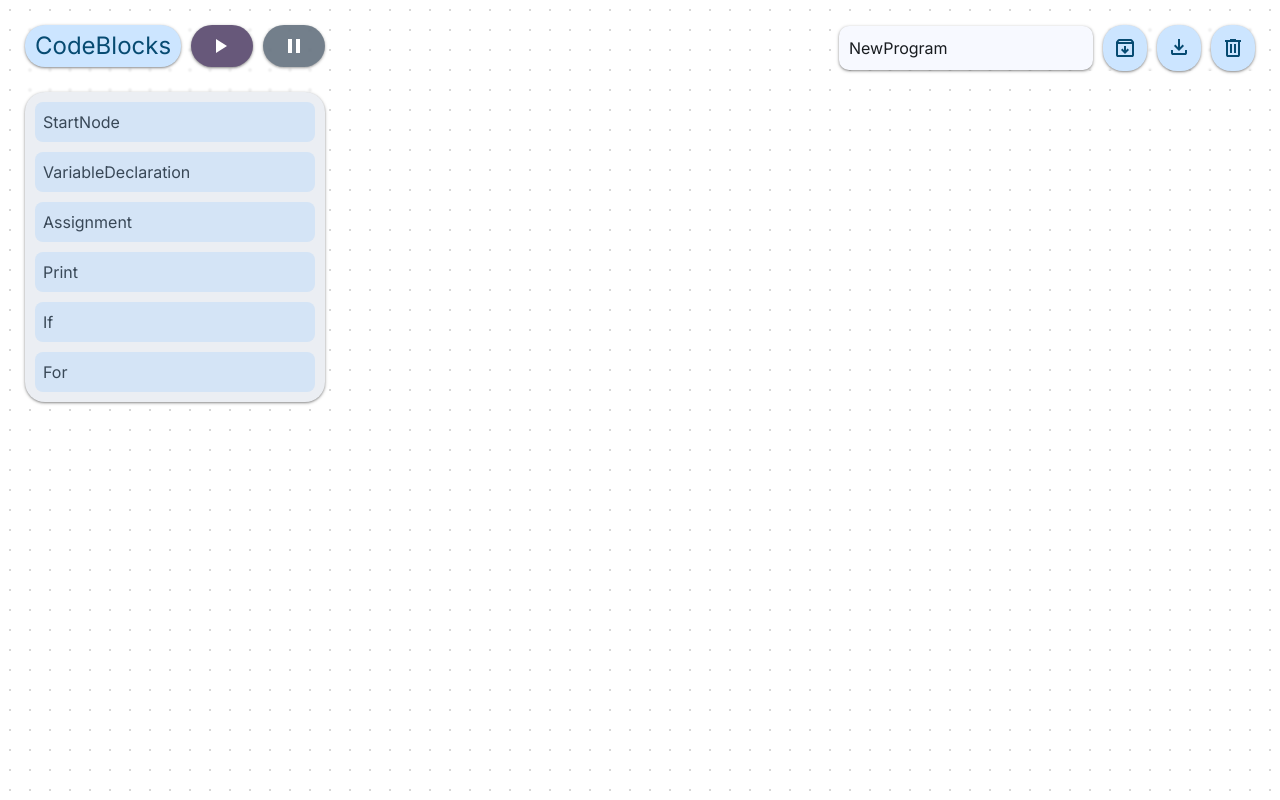
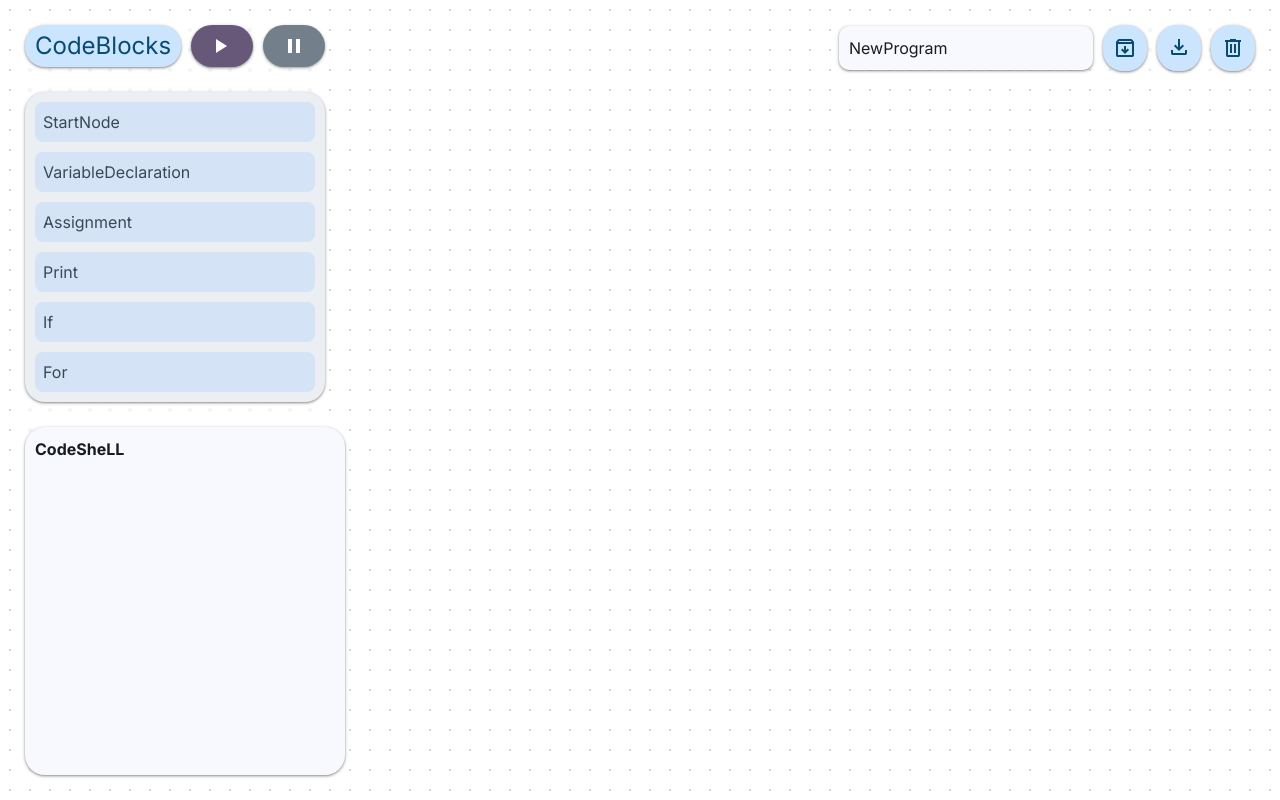
Before and after one commit to artferchelovek/hits-codeblock, a React (Vite) app: page / in a window 1280 px wide. Built offline with nearby package versions, Linux system fonts and the light colour scheme.

Commit message:
корявый терминал

```diff
--- a/src/components/Overlay/Overlay.module.css
+++ b/src/components/Overlay/Overlay.module.css
@@ -1,4 +1,5 @@
 .overlay {
+    height: calc(100vh - 50px);
     backdrop-filter: blur(1px);
     z-index: 100;
     max-width: 300px;
@@ -6,7 +7,6 @@
     margin: 25px;
     gap: 25px;
     display: flex;
-    justify-content: space-between;
     flex-direction: column;
 
     .menu {
@@ -76,3 +76,21 @@
         }
     }
 }
+
+.terminal {
+    padding: 10px;
+    border-radius: 20px;
+    height: 350px;
+    margin-top: auto;
+    display: flex;
+    width: 300px;
+    flex-direction: column;
+    background: var(--md-sys-color-surface);
+    color: var(--md-sys-color-on-surface);
+    box-shadow: var(--md-sys-elevation);
+
+    .terminalLabel {
+        font: var(--md-sys-text-title-medium);
+        font-weight: bold;
+    }
+}
--- a/src/components/Overlay/Overlay.tsx
+++ b/src/components/Overlay/Overlay.tsx
@@ -3,18 +3,82 @@ import SvgStart from "../../svg/SvgStart.tsx";
 import SvgStop from "../../svg/SvgStop.tsx";
 import { useDraggable } from "@dnd-kit/core";
 import { useBlockContext } from "../../context/BlockContext.tsx";
+import { Interpreter } from "../../Class/Interpreter.ts";
+import {
+  type Compilator,
+  useCompileContext,
+} from "../../context/CompileContext.tsx";
+import Terminal from "./Terminal.tsx";
+import type { ExpressionNode } from "../../types/ast.ts";
 
 export default function Overlay() {
+  const { compilator, updateStatus, addPrintable, clearPrintable } =
+    useCompileContext();
   return (
     <div className={styles.overlay}>
-      <Topper />
+      <Topper
+        compilator={compilator}
+        updateStatus={updateStatus}
+        addPrintable={addPrintable}
+        clearPrintable={clearPrintable}
+      />
       <Palette />
+      <Terminal compilator={compilator} />
     </div>
   );
 }
 
-const Topper = () => {
+const Topper = ({
+  compilator,
+  updateStatus,
+  addPrintable,
+  clearPrintable,
+}: {
+  compilator: Compilator;
+  updateStatus: () => void;
+  addPrintable: (node: ExpressionNode) => void;
+  clearPrintable: () => void;
+}) => {
   const { program } = useBlockContext();
+
+  const startProgram = () => {
+    if (compilator) {
+      updateStatus();
+      clearPrintable();
+      try {
+        const runtime = new Interpreter(program).interpreter();
+        let result = runtime.next();
+
+        while (!result.done) {
+          console.log(result.value);
+          if (result.value?.type === "Print") addPrintable(result.value.print);
+          result = runtime.next();
+        }
+      } catch (error) {
+        console.log(error);
+      }
+      updateStatus();
+    }
+  };
+
+  const startProgramSlowly = () => {
+    updateStatus();
+    clearPrintable();
+    try {
+      const runtime = new Interpreter(program).interpreter();
+
+      const timer = setInterval(() => {
+        const result = runtime.next();
+        if (result.done) {
+          clearInterval(timer);
+        } else {
+          if (result.value?.type === "Print") addPrintable(result.value.print);
+        }
+      }, 1000);
+    } catch (error) {
+      console.log(error);
+    }
+  };
 
   return (
     <div className={styles.menu}>
@@ -22,12 +86,17 @@ const Topper = () => {
       <div
         className={styles.start}
         onClick={() => {
-          console.log(JSON.stringify(program, null, 2)); //  debug
+          startProgram();
         }}
       >
         <SvgStart fill="var(--md-sys-color-on-tertiary)" />
       </div>
-      <div className={styles.stop}>
+      <div
+        onClick={() => {
+          startProgramSlowly();
+        }}
+        className={styles.stop}
+      >
         <SvgStop fill={"var(--md-sys-color-on-secondary)"} />
       </div>
     </div>
--- /dev/null
+++ b/src/components/Overlay/Terminal.tsx
@@ -0,0 +1,14 @@
+import styles from "./Overlay.module.css";
+import type { Compilator } from "../../context/CompileContext.tsx";
+import { renderExpression } from "../../logic/expression.ts";
+
+export default function Terminal({ compilator }: { compilator: Compilator }) {
+  return (
+    <div className={styles.terminal}>
+      <p className={styles.terminalLabel}>CodeSheLL</p>
+      {compilator.printable.map((elem) => (
+        <p>{renderExpression(elem)}</p>
+      ))}
+    </div>
+  );
+}
--- a/src/context/CompileContext.tsx
+++ b/src/context/CompileContext.tsx
@@ -1,7 +1,16 @@
-import { createContext, useContext } from "react";
+import { createContext, useContext, useState } from "react";
+import type { ExpressionNode } from "../types/ast.ts";
+
+export interface Compilator {
+  isRunning: boolean;
+  printable: ExpressionNode[];
+}
 
 interface CompileContextType {
-  updateStatus: (status: boolean) => void;
+  compilator: Compilator;
+  updateStatus: () => void;
+  addPrintable: (node: ExpressionNode) => void;
+  clearPrintable: () => void;
 }
 
 const CompileContext = createContext<CompileContextType | null>(null);
@@ -19,14 +28,34 @@ export const CompileContextProvider = ({
 }: {
   children: React.ReactNode;
 }) => {
-  const updateStatus = (status: boolean) => {
-    return status;
+  const [compilator, setCompilator] = useState<Compilator>({
+    isRunning: false,
+    printable: [],
+  });
+
+  const clearPrintable = () => (compilator.printable = []);
+
+  const updateStatus = () => {
+    setCompilator((prev) => ({
+      ...prev,
+      isRunning: !compilator.isRunning,
+    }));
+  };
+
+  const addPrintable = (node: ExpressionNode) => {
+    setCompilator((prev) => ({
+      ...prev,
+      printable: [...prev.printable, nod],
+    }));
   };
 
   return (
     <CompileContext.Provider
       value={{
+        compilator,
         updateStatus,
+        addPrintable,
+        clearPrintable,
       }}
     >
       {children}
```
